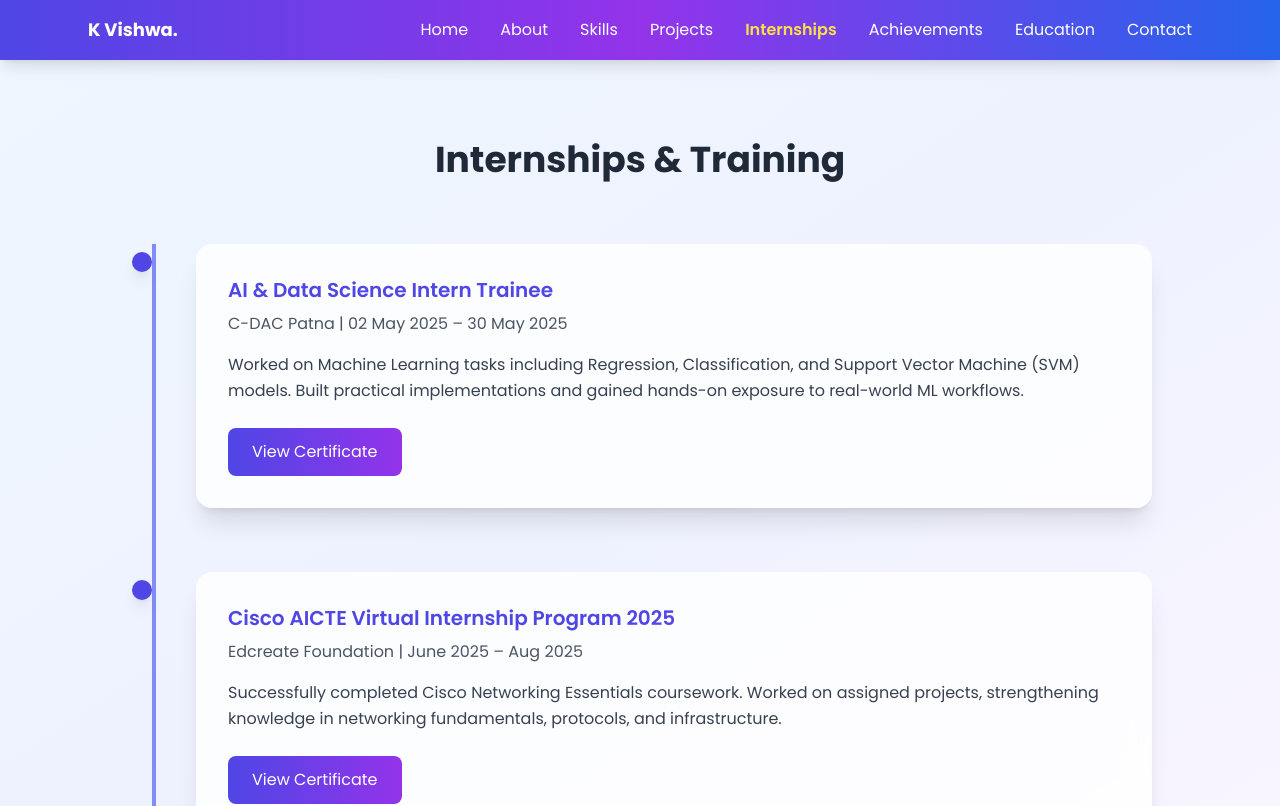
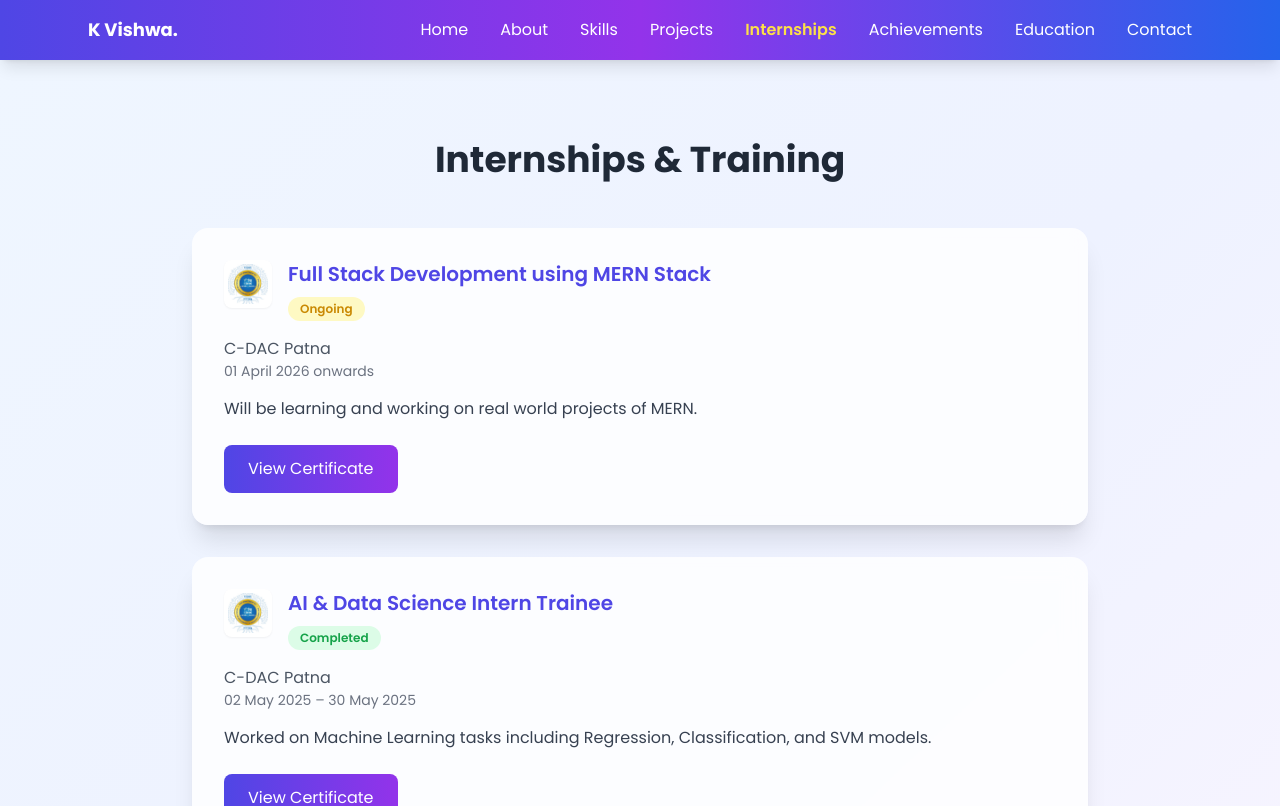
Before and after one commit to kvishwa-dev/kvishwa-dev, a React (Vite) app: page /experience in a window 1280 px wide. Shown: the top 806 px of the page. Built offline with nearby package versions, Linux system fonts and the light colour scheme.

Commit message:
internship page update

```diff
--- a/src/pages/Experience.jsx
+++ b/src/pages/Experience.jsx
@@ -1,86 +1,117 @@
 export default function Experience() {
+
+  const experiences = [
+    {
+      title: "Full Stack Development using MERN Stack",
+      org: "C-DAC Patna",
+      duration: "01 April 2026 onwards",
+      desc: "Will be learning and working on real world projects of MERN.",
+      cert: "#",
+      status: "Ongoing",
+      logo: "/logos/cdac.jpg", // 👈 add logo in public/logos
+    },
+    {
+      title: "AI & Data Science Intern Trainee",
+      org: "C-DAC Patna",
+      duration: "02 May 2025 – 30 May 2025",
+      desc: "Worked on Machine Learning tasks including Regression, Classification, and SVM models.",
+      cert: "#",
+      status: "Completed",
+      logo: "/logos/cdac.jpg",
+    },
+    {
+      title: "Cisco AICTE Virtual Internship Program 2025",
+      org: "Edcreate Foundation",
+      duration: "June 2025 – Aug 2025",
+      desc: "Completed Cisco Networking Essentials coursework.",
+      cert: "#",
+      status: "Completed",
+      logo: "/logos/edcreate.png",
+    },
+  ]
+
+  const getStatusStyle = (status) => {
+    switch (status) {
+      case "Completed":
+        return "bg-green-100 text-green-600"
+      case "Ongoing":
+        return "bg-yellow-100 text-yellow-600"
+      case "Upcoming":
+        return "bg-blue-100 text-blue-600"
+      default:
+        return "bg-gray-100 text-gray-600"
+    }
+  }
+
   return (
-    <div className="py-20 px-6 bg-gradient-to-br from-blue-50 via-indigo-50 to-purple-50 min-h-screen">
+    <div className="py-20 px-4 sm:px-6 md:px-8 bg-gradient-to-br from-blue-50 via-indigo-50 to-purple-50 min-h-screen">
 
-      <div className="max-w-5xl mx-auto">
+      <div className="max-w-4xl mx-auto">
 
-        <h2 className="text-4xl font-bold mb-16 text-center text-gray-800">
+        <h2 className="text-3xl sm:text-4xl font-bold mb-12 text-center text-gray-800">
           Internships & Training
         </h2>
 
-        {/* Timeline Container */}
-        <div className="relative border-l-4 border-indigo-400 ml-6 space-y-16">
+        <div className="flex flex-col gap-8">
 
-          {/* Experience 1 */}
-          <div className="relative pl-10">
+          {experiences.map((exp, index) => (
+            <div
+              key={index}
+              className="bg-white/80 backdrop-blur-md shadow-xl rounded-2xl p-6 sm:p-8 hover:shadow-2xl transition duration-300"
+            >
 
-            {/* Timeline Dot */}
-            <div className="absolute -left-6 top-2 w-5 h-5 bg-indigo-600 rounded-full shadow-lg"></div>
+              {/* 🔥 Top Section (Logo + Title) */}
+              <div className="flex items-start gap-4 mb-4">
 
-            <div className="bg-white/80 backdrop-blur-md shadow-xl rounded-2xl p-8 hover:shadow-2xl transition duration-300">
+                {/* Logo */}
+                <img
+                  src={exp.logo}
+                  alt={exp.org}
+                  className="w-12 h-12 object-contain rounded-lg shadow-sm bg-white p-1"
+                />
 
-              <h3 className="text-xl font-semibold text-indigo-600 mb-2">
-                AI & Data Science Intern Trainee
-              </h3>
+                {/* Title + Status */}
+                <div className="flex-1">
 
-              <p className="text-gray-600 mb-4">
-                C-DAC Patna | 02 May 2025 – 30 May 2025
+                  <h3 className="text-lg sm:text-xl font-semibold text-indigo-600 mb-2">
+                    {exp.title}
+                  </h3>
+
+                  <span className={`inline-block text-xs font-semibold px-3 py-1 rounded-full ${getStatusStyle(exp.status)}`}>
+                    {exp.status}
+                  </span>
+
+                </div>
+
+              </div>
+
+              {/* Org */}
+              <p className="text-gray-600">
+                {exp.org}
               </p>
 
-              <p className="text-gray-700 leading-relaxed mb-6">
-                Worked on Machine Learning tasks including Regression,
-                Classification, and Support Vector Machine (SVM) models.
-                Built practical implementations and gained hands-on
-                exposure to real-world ML workflows.
+              {/* Duration */}
+              <p className="text-sm text-gray-500 mb-4">
+                {exp.duration}
               </p>
 
-              {/* Certificate Button */}
+              {/* Description */}
+              <p className="text-gray-700 leading-relaxed mb-6 text-sm sm:text-base">
+                {exp.desc}
+              </p>
+
+              {/* Button */}
               <a
-                href="#"
+                href={exp.cert}
                 target="_blank"
                 rel="noopener noreferrer"
-                className="inline-block bg-gradient-to-r from-indigo-600 to-purple-600 text-white px-6 py-3 rounded-lg font-medium hover:scale-105 transition duration-300"
+                className="w-full sm:w-fit inline-block text-center bg-gradient-to-r from-indigo-600 to-purple-600 text-white px-6 py-3 rounded-lg font-medium hover:scale-105 transition duration-300"
               >
                 View Certificate
               </a>
 
             </div>
-          </div>
-
-          {/* Experience 2 */}
-          <div className="relative pl-10">
-
-            {/* Timeline Dot */}
-            <div className="absolute -left-6 top-2 w-5 h-5 bg-indigo-600 rounded-full shadow-lg"></div>
-
-            <div className="bg-white/80 backdrop-blur-md shadow-xl rounded-2xl p-8 hover:shadow-2xl transition duration-300">
-
-              <h3 className="text-xl font-semibold text-indigo-600 mb-2">
-                Cisco AICTE Virtual Internship Program 2025
-              </h3>
-
-              <p className="text-gray-600 mb-4">
-                Edcreate Foundation | June 2025 – Aug 2025
-              </p>
-
-              <p className="text-gray-700 leading-relaxed mb-6">
-                Successfully completed Cisco Networking Essentials coursework.
-                Worked on assigned projects, strengthening knowledge in
-                networking fundamentals, protocols, and infrastructure.
-              </p>
-
-              {/* Certificate Button */}
-              <a
-                href="#"
-                target="_blank"
-                rel="noopener noreferrer"
-                className="inline-block bg-gradient-to-r from-indigo-600 to-purple-600 text-white px-6 py-3 rounded-lg font-medium hover:scale-105 transition duration-300"
-              >
-                View Certificate
-              </a>
-
-            </div>
-          </div>
+          ))}
 
         </div>
 
```
Also changed, not shown: public/logos/cdac.jpg (added), public/logos/edcreate.png (added).
